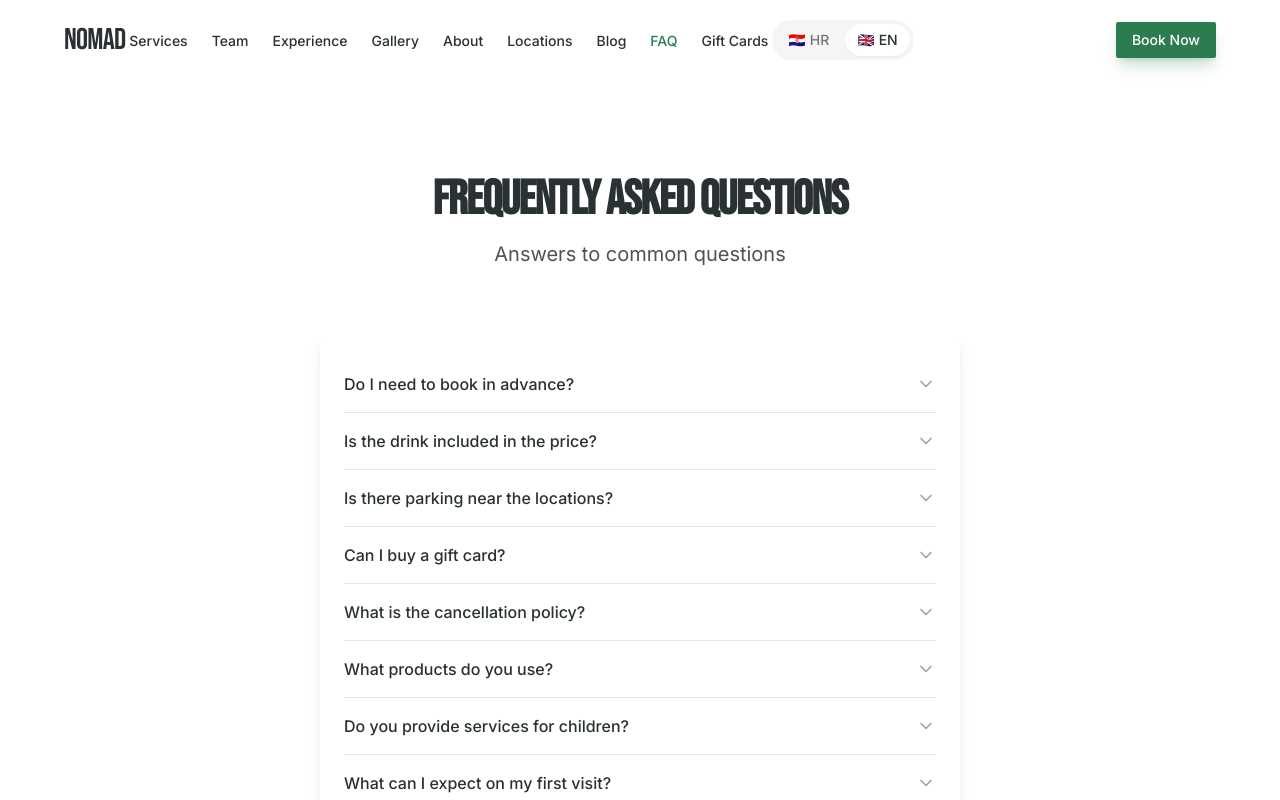
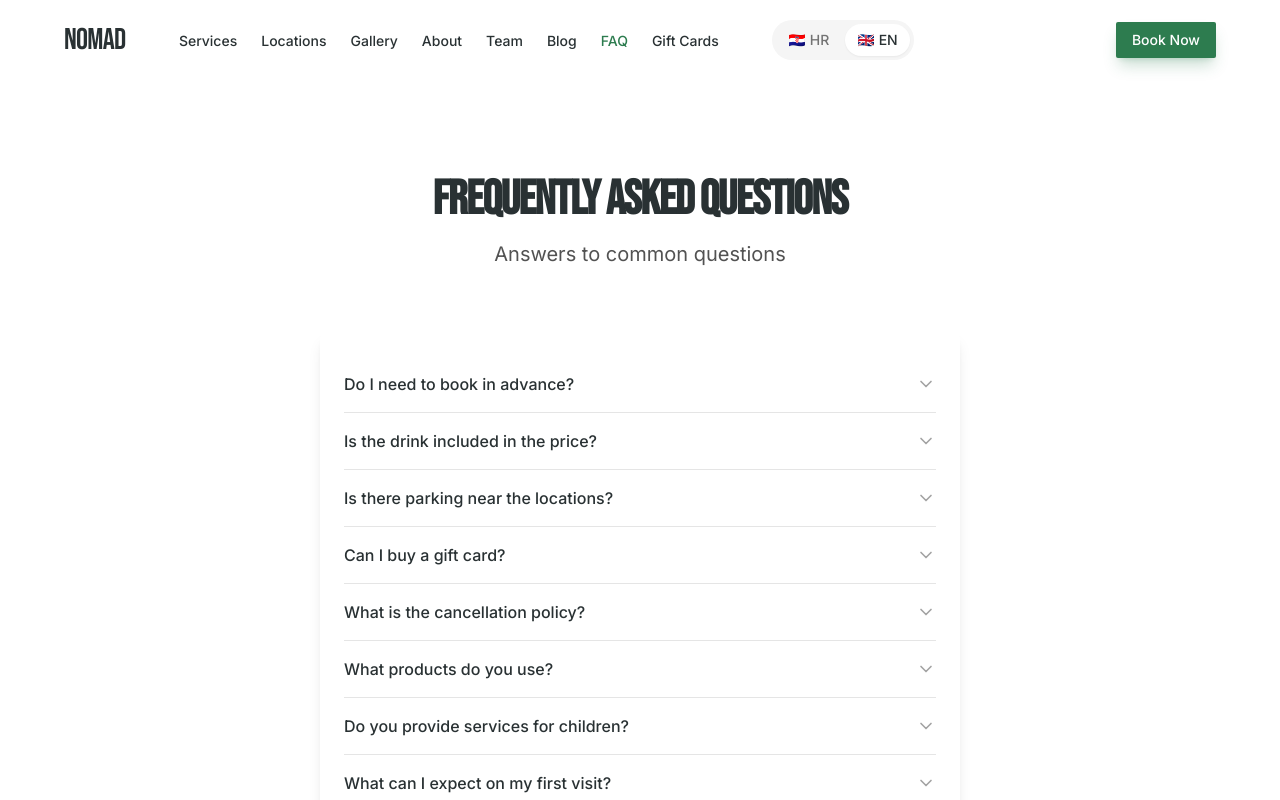
Before and after one commit to kvrancic/nomad-webpage, a Next.js app: page /en/faq in a window 1280 px wide. Shown: the top 800 px of the page. Built offline with nearby package versions, Linux system fonts and the light colour scheme.

Commit message:
Reorder navigation, remove Experience link
- Remove experience from navigation in all 3 files
- New nav order: Usluge, Lokacije, Galerija, O nama, Tim, Blog, FAQ, Poklon kartice
- Remove "saznaj više" link from experience showcase section

```diff
--- a/src/components/layout/Footer.tsx
+++ b/src/components/layout/Footer.tsx
@@ -7,11 +7,10 @@ import { SITE_CONFIG, LOCATIONS } from '@/lib/constants'
 
 const navLinks = [
   { key: 'services', href: '/services' as const },
-  { key: 'team', href: '/team' as const },
-  { key: 'experience', href: '/experience' as const },
+  { key: 'locations', href: '/locations' as const },
   { key: 'gallery', href: '/gallery' as const },
   { key: 'about', href: '/about' as const },
-  { key: 'locations', href: '/locations' as const },
+  { key: 'team', href: '/team' as const },
   { key: 'blog', href: '/blog' as const },
   { key: 'faq', href: '/faq' as const },
   { key: 'giftCards', href: '/gift-cards' as const },
--- a/src/components/layout/MobileMenu.tsx
+++ b/src/components/layout/MobileMenu.tsx
@@ -11,11 +11,10 @@ import { FRESHA_URLS } from '@/lib/constants'
 
 const navItems = [
   { key: 'services', href: '/services' },
-  { key: 'team', href: '/team' },
-  { key: 'experience', href: '/experience' },
+  { key: 'locations', href: '/locations' },
   { key: 'gallery', href: '/gallery' },
   { key: 'about', href: '/about' },
-  { key: 'locations', href: '/locations' },
+  { key: 'team', href: '/team' },
   { key: 'blog', href: '/blog' },
   { key: 'faq', href: '/faq' },
   { key: 'giftCards', href: '/gift-cards' },
--- a/src/components/layout/Navigation.tsx
+++ b/src/components/layout/Navigation.tsx
@@ -8,11 +8,10 @@ import { underline } from '@/lib/animations'
 
 const navItems = [
   { key: 'services', href: '/services' },
-  { key: 'team', href: '/team' },
-  { key: 'experience', href: '/experience' },
+  { key: 'locations', href: '/locations' },
   { key: 'gallery', href: '/gallery' },
   { key: 'about', href: '/about' },
-  { key: 'locations', href: '/locations' },
+  { key: 'team', href: '/team' },
   { key: 'blog', href: '/blog' },
   { key: 'faq', href: '/faq' },
   { key: 'giftCards', href: '/gift-cards' },
--- a/src/components/sections/ExperienceShowcase.tsx
+++ b/src/components/sections/ExperienceShowcase.tsx
@@ -4,10 +4,8 @@ import { useRef } from 'react'
 import { motion, useScroll, useTransform } from 'framer-motion'
 import { useTranslations } from 'next-intl'
 import { Wine, Beer, Coffee, Music } from 'lucide-react'
-import { Button } from '@/components/ui/Button'
 import { Badge } from '@/components/ui/Badge'
 import { PlaceholderImage } from '@/components/shared/PlaceholderImage'
-import { Link } from '@/i18n/routing'
 import { staggerContainer, fadeInUp, fadeInLeft, fadeInRight } from '@/lib/animations'
 
 const features = [
@@ -102,13 +100,6 @@ export function ExperienceShowcase() {
               })}
             </motion.div>
 
-            <motion.div variants={fadeInLeft}>
-              <Link href="/experience">
-                <Button variant="outline" className="border-mint-500 text-mint-400 hover:bg-mint-500 hover:text-white">
-                  {t('cta')}
-                </Button>
-              </Link>
-            </motion.div>
           </motion.div>
 
           {/* Right - Image Gallery */}
```
